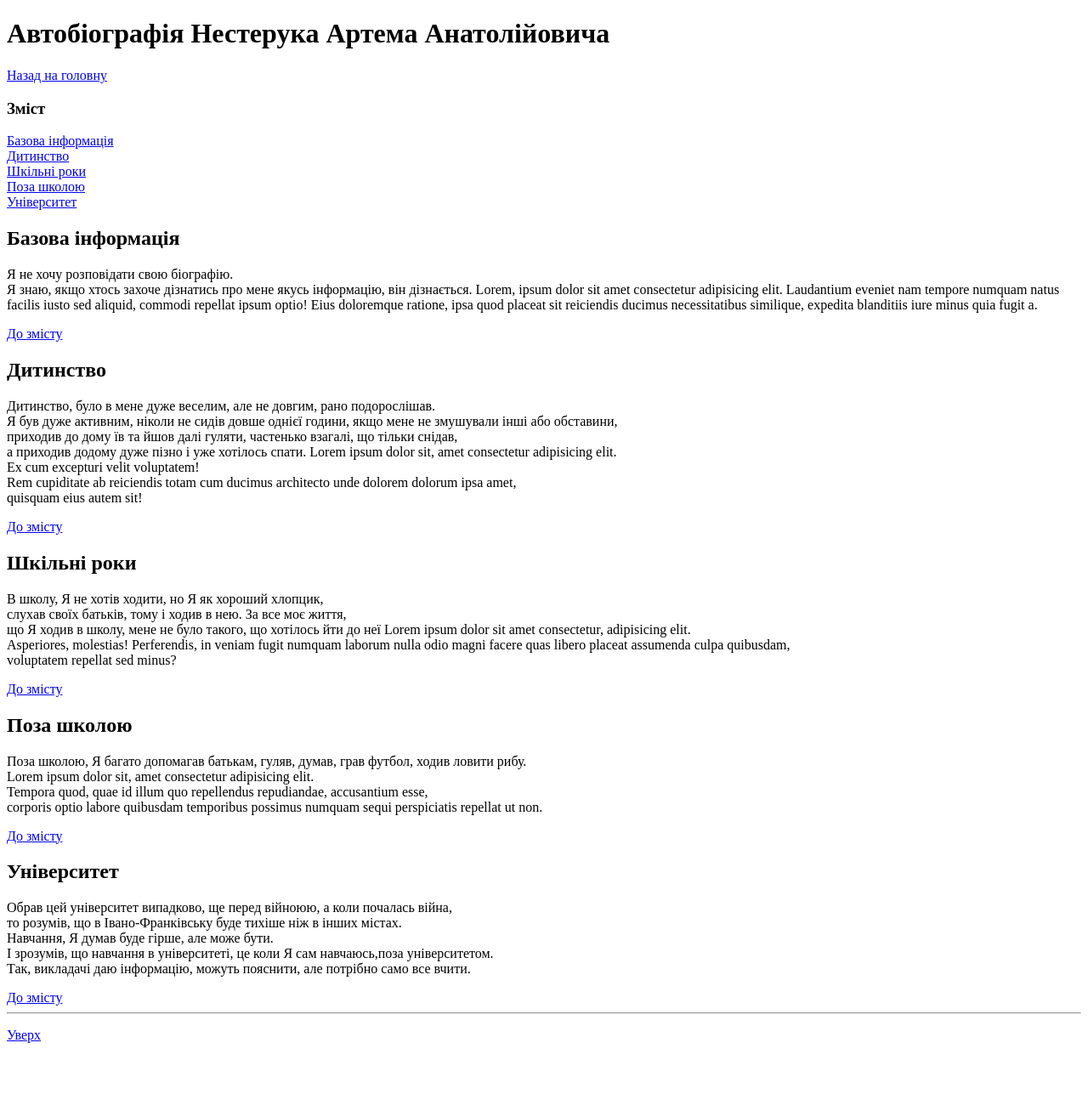
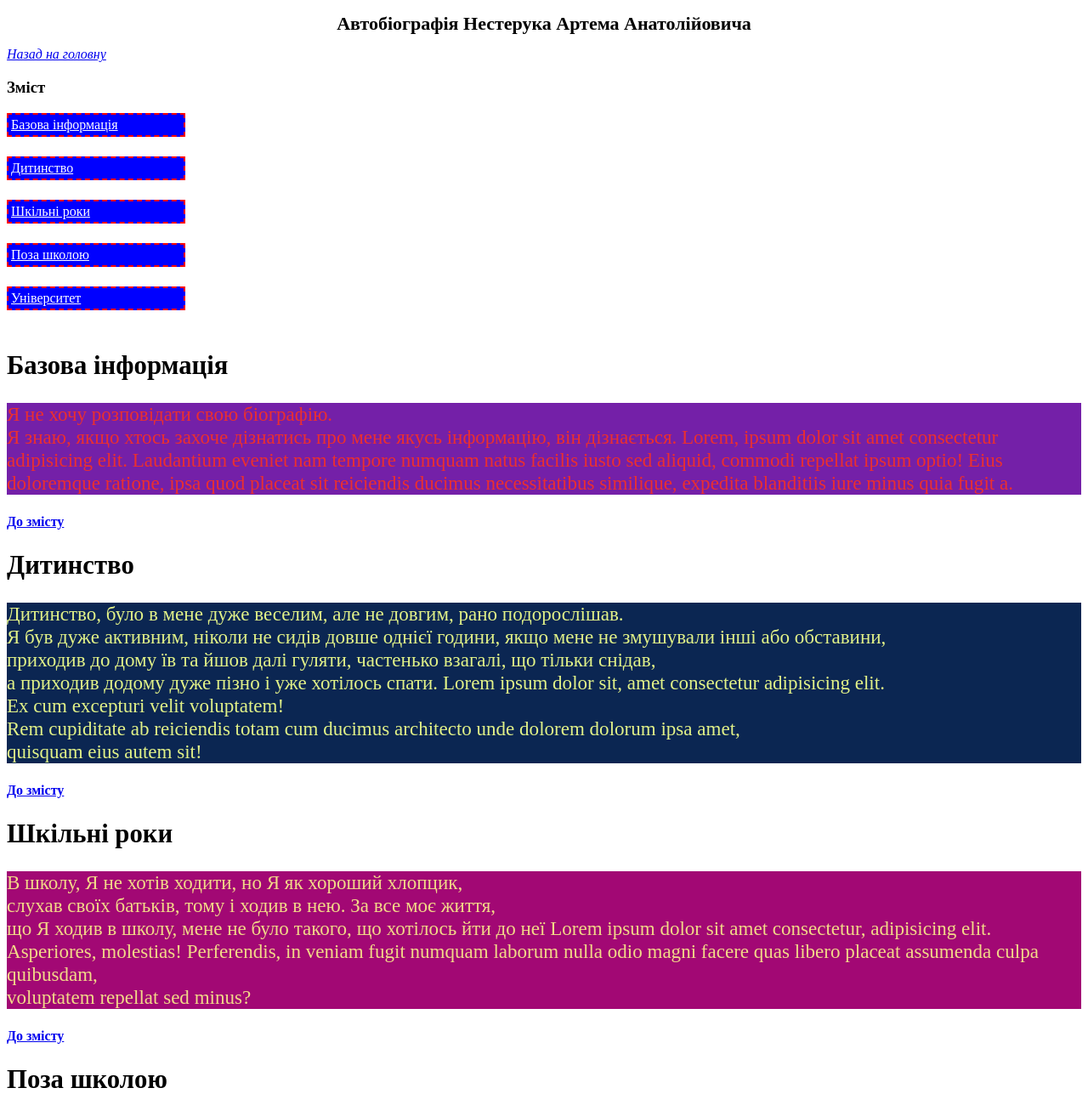
Before and after one commit to pnu-ict-11-art/my-first-repos-pnu, a plain HTML site: page Laboratory_СSS_2/biography.html in a window 1280 px wide. Shown: the top 1300 px of the page at 85% size. Before the commit the page ends 1243 px from the top, so only its background shows below. Drawn offline with Linux system fonts and the light colour scheme.

Commit message:
two-commit

```diff
--- a/Laboratory_СSS_2/biography.html
+++ b/Laboratory_СSS_2/biography.html
@@ -3,17 +3,82 @@
  <head>
      <meta charset="utf-8">
      <title>Біографія</title>
+     <style>
+       h1{
+         font-size: 22px;
+         text-align: center;
+      }
+      #back{
+        font-style: italic;
+      }
+      p {
+        font-size: 120%;
+      }
+      body > a:nth-child(2){
+        font-style: initial;
+      }
+      nav a{
+        display:block;
+        width: 200px;
+        background-color: blue;
+        border: 2px dashed red;
+        color:white;
+        margin-bottom: 5px;
+        padding: 3px;
+      }
+      nav a:hover{
+        background-color: magenta;
+        color:blue;
+      } nav a:active{
+        background-color: yellow;
+        color:black;
+      }
+      article{
+        font-size: 1.2em;
+      }
+      article h2 {
+        font-size: 1.6em;
+      }
+      #baseInfor p {
+        background-color: #7420a8;
+        color: #eb2f2f;
+      }
+      #child p {
+        background-color: #0b2652;
+        color:#e2f288;
+      }
+      #SchooL p {
+        background-color: #a20874;
+        color:#f2d988;
+      }
+      #univr p {
+        background-color: #71f549;
+        color:#8949ff;
+      }
+      #outside p {
+        background-color: #f5b049;
+        color:#ff4949;
+      }
+      .opp{
+        font-weight:bold;
+      }
+      .up{
+        text-transform: uppercase;
+      }
+     </style>
  </head>
  <body>
-      <h1 id="aft"></a>Автобіографія Нестерука Артема Анатолійовича</h1>
-         <a href="index.html">Назад на головну</a>
+    <h1 id="aft">Автобіографія Нестерука Артема Анатолійовича</h1>
+    <a id="back" href="index.html">Назад на головну</a>
     <h3 id="zmist">Зміст</h3>
+    <nav>
        <a href="#Basic">Базова інформація</a><br>
        <a href="#childhood">Дитинство</a><br>
        <a href="#school">Шкільні роки</a><br>
        <a href="#outsideschool">Поза школою</a><br>
        <a href="#university">Університет</a><br>
-             <article>
+    </nav>
+    <article id="baseInfor">
       <h2 id="Basic">Базова інформація</h2>
       <p>  Я не хочу розповідати свою біографію.<br>
        Я знаю, якщо хтось захоче дізнатись про мене якусь інформацію, він дізнається.
@@ -21,8 +86,8 @@
        Laudantium eveniet nam tempore numquam natus facilis iusto sed aliquid, commodi repellat ipsum optio!
        Eius doloremque ratione, ipsa quod placeat sit reiciendis ducimus necessitatibus similique, expedita blanditiis iure minus quia fugit a.</p>
     </article>
-              <a href="#zmist">До змісту</a>
-              <article>
+    <a href="#zmist" class="opp">До змісту</a>
+    <article id="child">
       <h2 id="childhood">Дитинство</h2>
       <p> Дитинство, було в мене дуже веселим, але не довгим, рано подорослішав.<br>
        Я був дуже активним, ніколи не сидів довше однієї години, якщо мене не змушували інші або обставини,<br>
@@ -32,8 +97,8 @@
        Rem cupiditate ab reiciendis totam cum ducimus architecto unde dolorem dolorum ipsa amet,<br>
        quisquam eius autem sit! </p>
     </article>
-              <a href="#zmist">До змісту</a>
-               <article>
+    <a href="#zmist" class="opp">До змісту</a>
+    <article id="SchooL">
       <h2 id="school">Шкільні роки</h2>
       <p>В школу, Я не хотів ходити, но Я як хороший хлопцик,<br>
        слухав своїх батьків, тому і ходив в нею. За все моє життя,<br>
@@ -41,16 +106,16 @@
        Asperiores, molestias! Perferendis, in veniam fugit numquam laborum nulla odio magni facere quas libero placeat assumenda culpa quibusdam,<br>
        voluptatem repellat sed minus? </p>
     </article>
-                <a href="#zmist">До змісту</a>
-                      <article>
+    <a href="#zmist" class="opp">До змісту</a>
+    <article id="outside">
       <h2 id="outsideschool">Поза школою</h2>
       <p>Поза школою, Я багато допомагав батькам, гуляв, думав, грав футбол, ходив ловити рибу.<br>
         Lorem ipsum dolor sit, amet consectetur adipisicing elit.<br>
         Tempora quod, quae id illum quo repellendus repudiandae, accusantium esse, <br>
         corporis optio labore quibusdam temporibus possimus numquam sequi perspiciatis repellat ut non. </p>
     </article>
-                      <a href="#zmist">До змісту</a>
-                        <article>
+    <a href="#zmist" class="opp">До змісту</a>
+    <article id="univr">
       <h2 id="university">Університет</h2>
       <p>Обрав цей університет випадково, ще перед війноюю, а коли почалась війна,<br>
          то розумів, що в Івано-Франківську буде тихіше ніж в інших містах.<br>
@@ -58,11 +123,10 @@
         І зрозумів, що навчання в університеті, це коли Я сам навчаюсь,поза університетом.<br>
         Так, викладачі даю інформацію, можуть пояснити, але потрібно само все вчити. </p>
     </article>
-                              <a href="#zmist">До змісту</a><br>
+    <a href="#zmist" class="opp">До змісту</a><br>
     <DIV>
      <hr>
-                                <p><a href="#aft">Уверх</a></p>
+     <p><a href="#aft" class="up">Уверх</a></p>
     </DIV>
-
      </body>
 </html>
```
Also changed, not shown: Laboratory_СSS_2/friends.html (+31 -1 lines), Laboratory_СSS_2/gallery.html (+29 -0 lines), Laboratory_СSS_2/index.html (+34 -4 lines), Laboratory_СSS_2/novadays.html (+22 -1 lines). Lines whose indentation alone changed are shown as unchanged.
